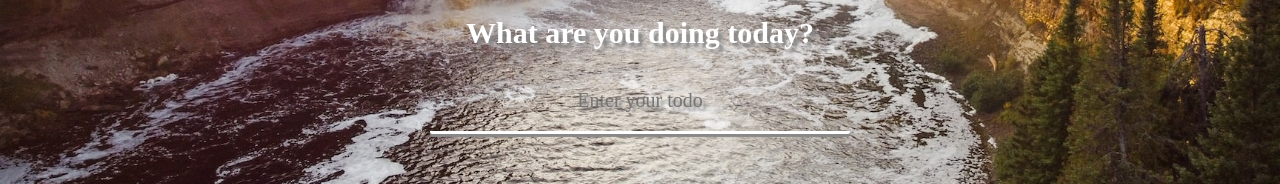
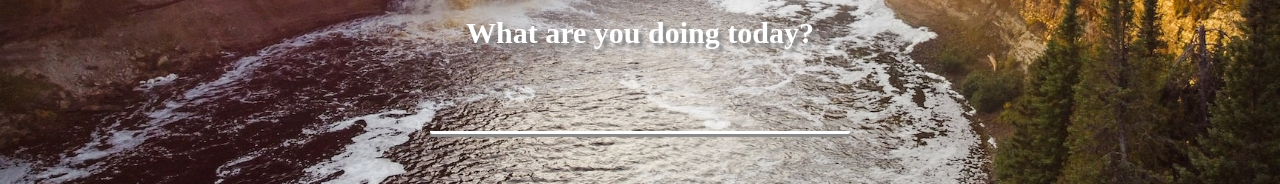
Before and after one commit to MIN0707/ToDoList, a React (Create React App) app: page / in a window 1280 px wide. Shown: the part 460-644 px from the top of the page. Built offline with nearby package versions, Linux system fonts and the light colour scheme; a web font is replaced by a local one.

Commit message:
Add files via upload

```diff
--- a/src/App.tsx
+++ b/src/App.tsx
@@ -85,12 +85,12 @@ function App(): JSX.Element {
 				<InputContainer>
 					<InputTitle>What are you doing today?</InputTitle>
 					<InputBox
+						ref={input => input && input.focus()}
 						type='text'
 						autoComplete='off'
 						onKeyUp={onKeyboardEvent}
 						onChange={onChangeEvent}
 						value={todo}
-						placeholder={'Enter your todo'}
 					/>
 				</InputContainer>
 			</FlexDiv>
```
